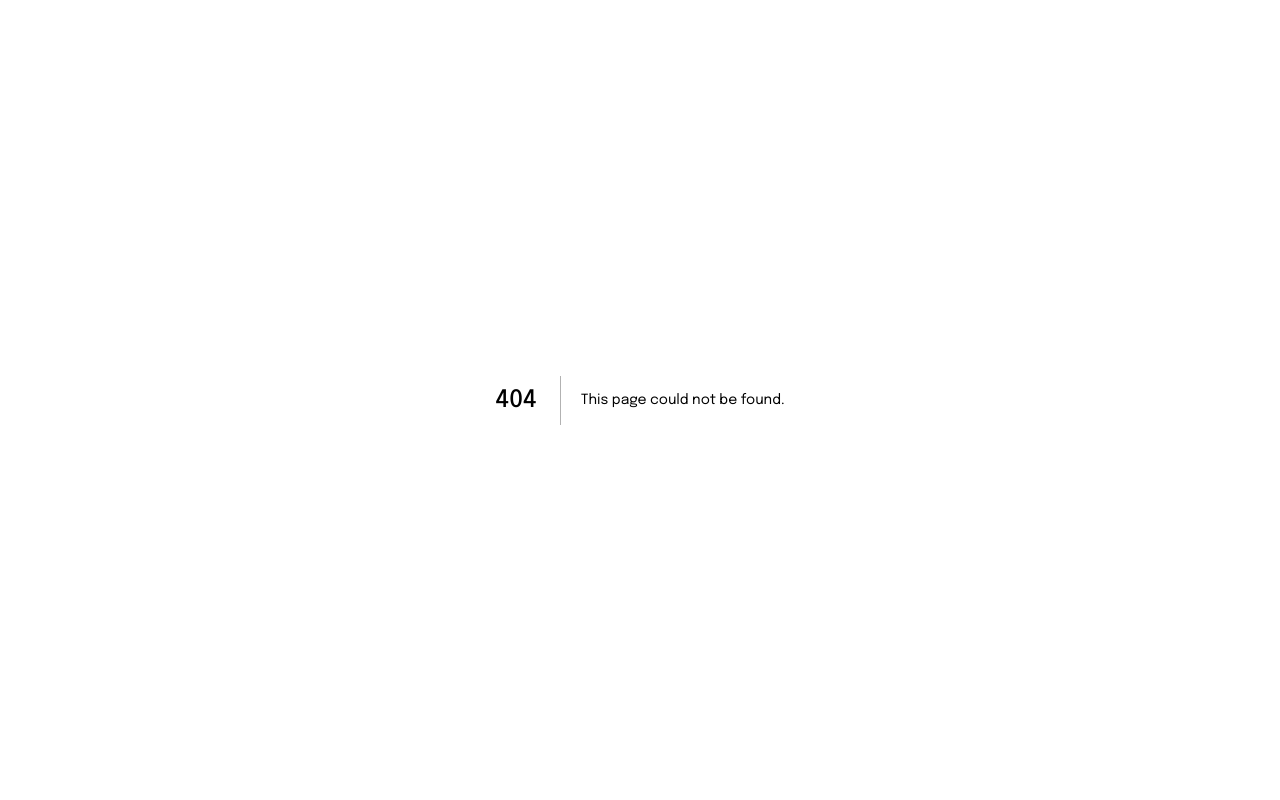
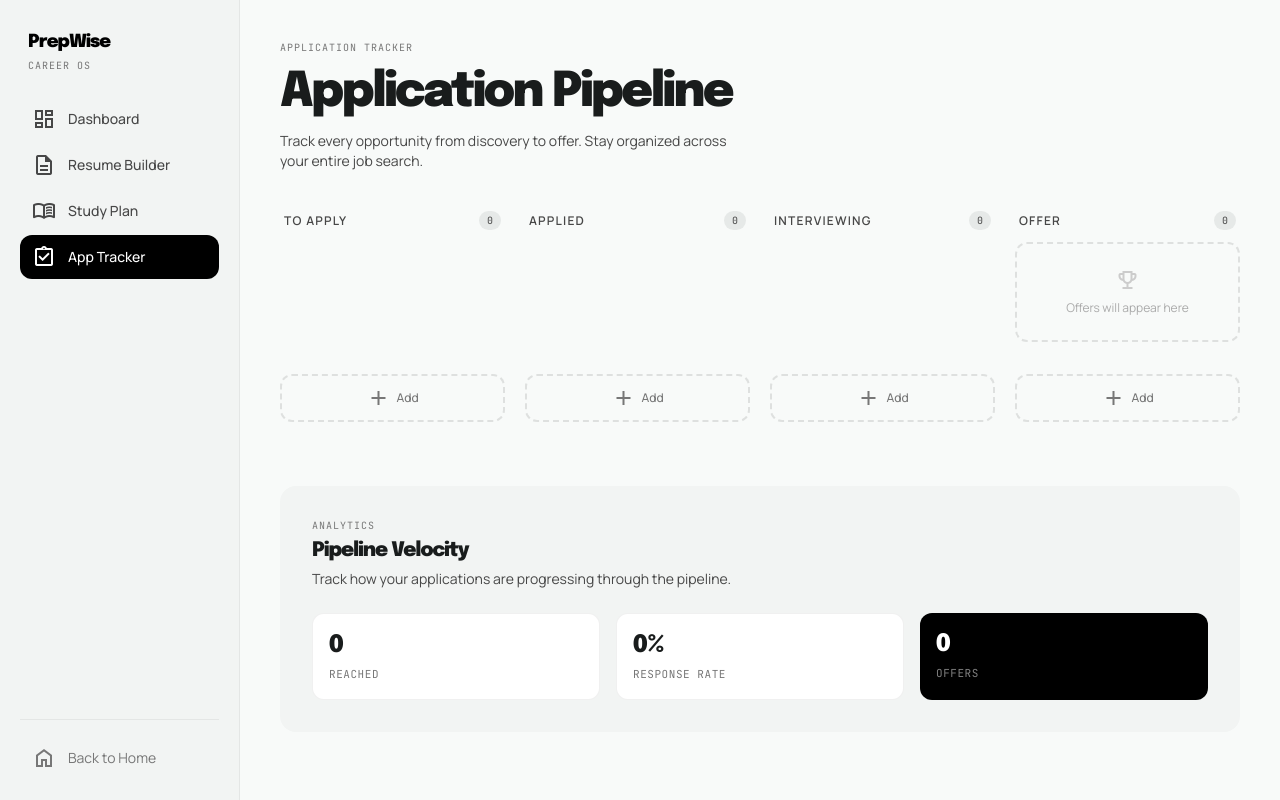
Before and after one commit to saishashank-a/PrepWise, a Next.js app: page /tracker in a window 1280 px wide. Before the commit this address had no page. Built offline with nearby package versions, Linux system fonts and the light colour scheme.

Commit message:
feat: add Application Tracker page route

```diff
--- /dev/null
+++ b/src/app/tracker/page.tsx
@@ -0,0 +1,49 @@
+"use client";
+
+import { useEffect } from "react";
+import AppLayout from "@/components/layout/AppLayout";
+import KanbanBoard from "@/components/tracker/KanbanBoard";
+import PipelineVelocity from "@/components/tracker/PipelineVelocity";
+import { useApplicationStore } from "@/stores/useApplicationStore";
+
+export default function TrackerPage() {
+  const { load, loaded } = useApplicationStore();
+
+  useEffect(() => {
+    if (!loaded) load();
+  }, [load, loaded]);
+
+  return (
+    <AppLayout>
+      <div className="p-8 md:p-10">
+        {/* Header */}
+        <header className="mb-10">
+          <span className="text-[10px] font-mono uppercase tracking-widest text-[#777] block mb-2">
+            Application Tracker
+          </span>
+          <div className="flex flex-col md:flex-row md:items-end justify-between gap-4">
+            <div>
+              <h1
+                className="text-4xl md:text-5xl font-black tracking-tighter text-[#191c1c] leading-tight"
+                style={{ fontFamily: "var(--font-display)" }}
+              >
+                Application Pipeline
+              </h1>
+              <p className="text-[#474747] text-sm mt-2 max-w-md">
+                Track every opportunity from discovery to offer. Stay organized across your entire job search.
+              </p>
+            </div>
+          </div>
+        </header>
+
+        {/* Kanban Board */}
+        <KanbanBoard />
+
+        {/* Pipeline Velocity analytics */}
+        <div className="mt-16">
+          <PipelineVelocity />
+        </div>
+      </div>
+    </AppLayout>
+  );
+}
```
